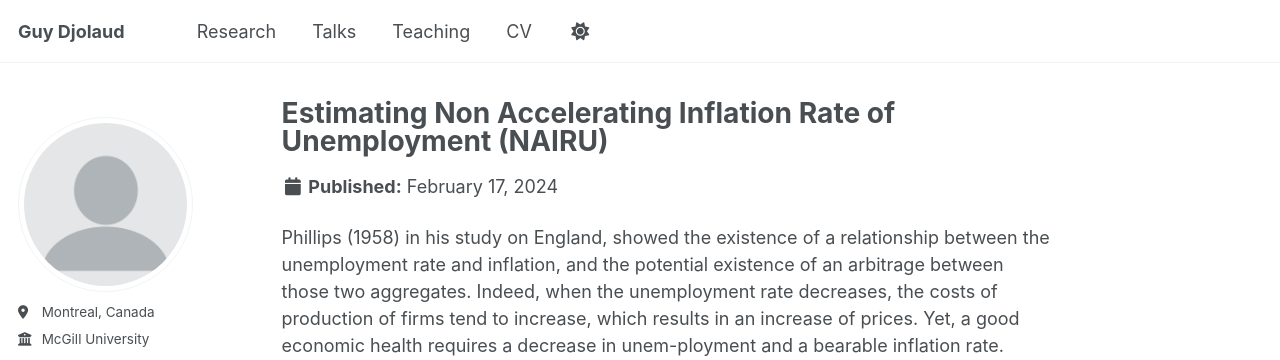
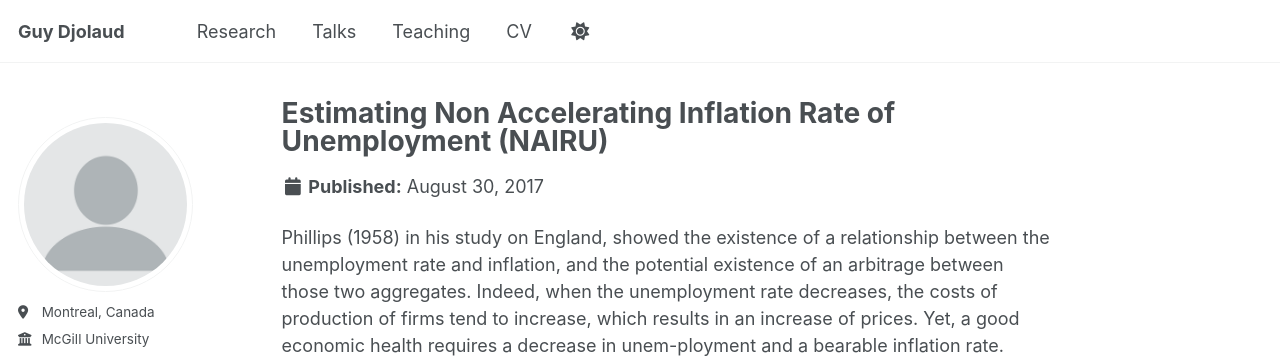
Before and after one commit to Guy-Djolaud/Guy-Djolaud.github.io, a Jekyll site: the page built from _publications/2024-02-17-paper-title-number-4.md, in a window 1280 px wide and 1317 px high. Shown: the top 360 px of the window. Built offline with Jekyll 4.4.1, drawn with Linux system fonts in a browser that asks for light colours; a script that is not in the unit is left out.

Commit message:
Update 2024-02-17-paper-title-number-4.md

```diff
--- a/_publications/2024-02-17-paper-title-number-4.md
+++ b/_publications/2024-02-17-paper-title-number-4.md
@@ -4,7 +4,7 @@ collection: publications
 category: books
 permalink: /publication/2024-02-17-paper-title-number-4
 excerpt: ''
-date: 2024-02-17
+date: 2017-08-30
 paperurl: 'https://files/Djolaud_Guy_Arnold_2017_memoire.pdf'
 ---
 Phillips (1958) in his study on England, showed the existence of a relationship between the unemployment rate and inflation, and the potential existence of an arbitrage between those two aggregates.
```
